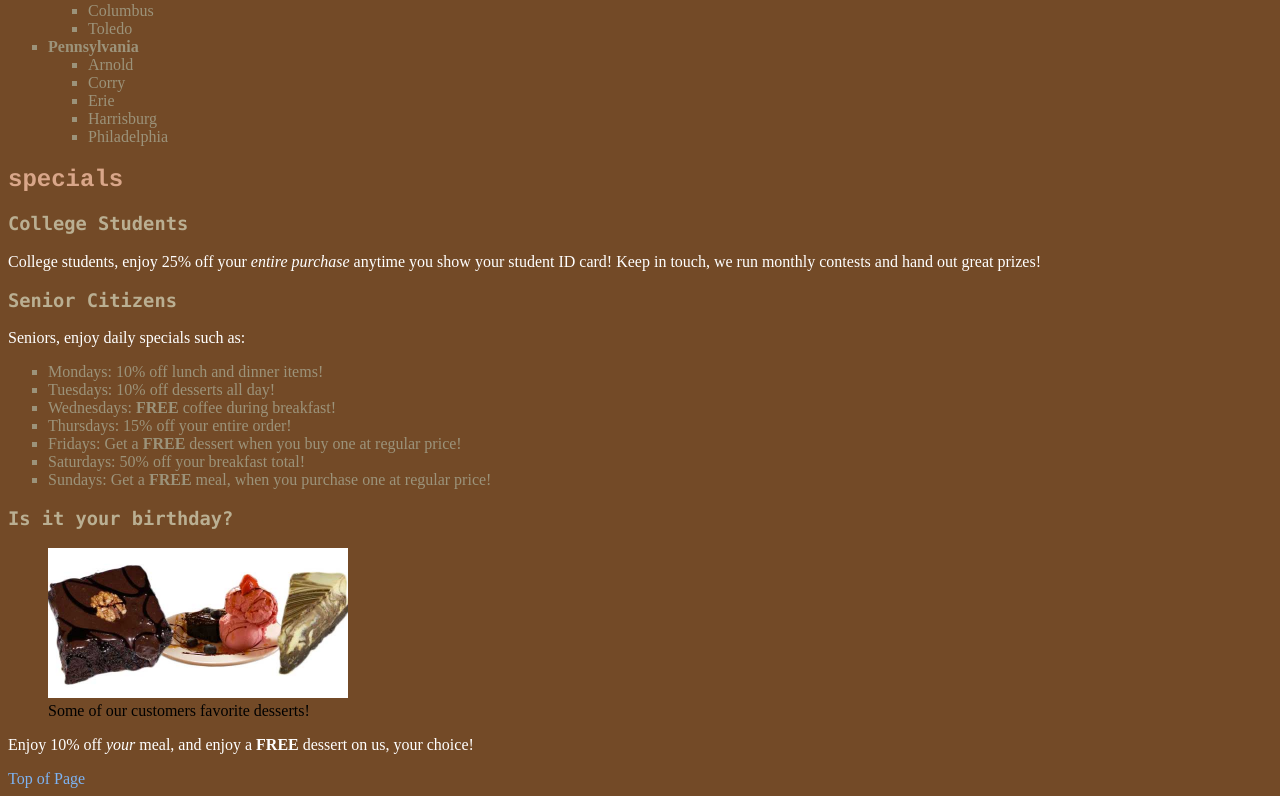
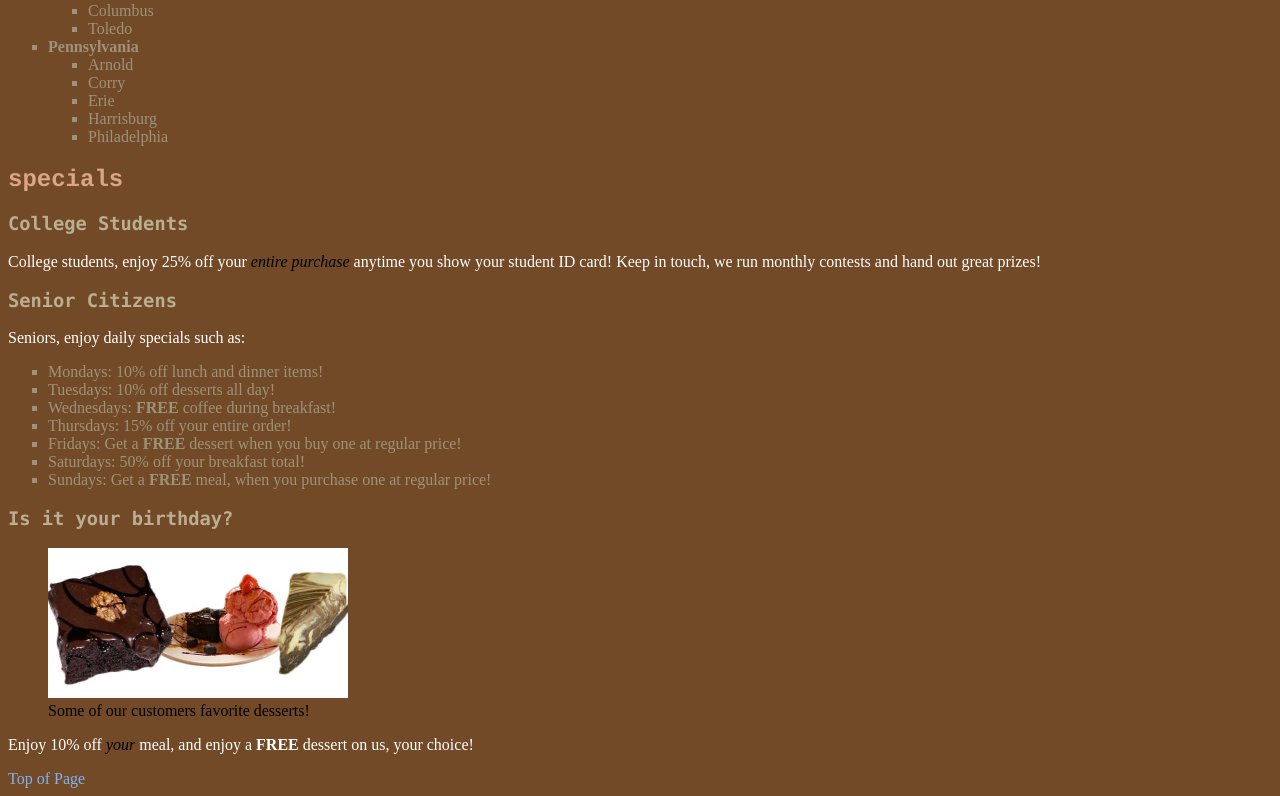
Before and after one commit to NStiner/DWS1, a plain HTML site: page project2/index.html in a window 1280 px wide. Shown: the part 997-1793 px from the top of the page. Drawn offline with Linux system fonts and the light colour scheme.

Commit message:
trying to add em color

```diff
--- a/project2/css/style.css
+++ b/project2/css/style.css
@@ -23,6 +23,10 @@ body {
 p{
 	color: #ffffff;
 	font-family: "Times New Roman", Times, serif;
+}
+
+em{
+	color: #000000;
 }
 
 /*--list styles--*/
```
